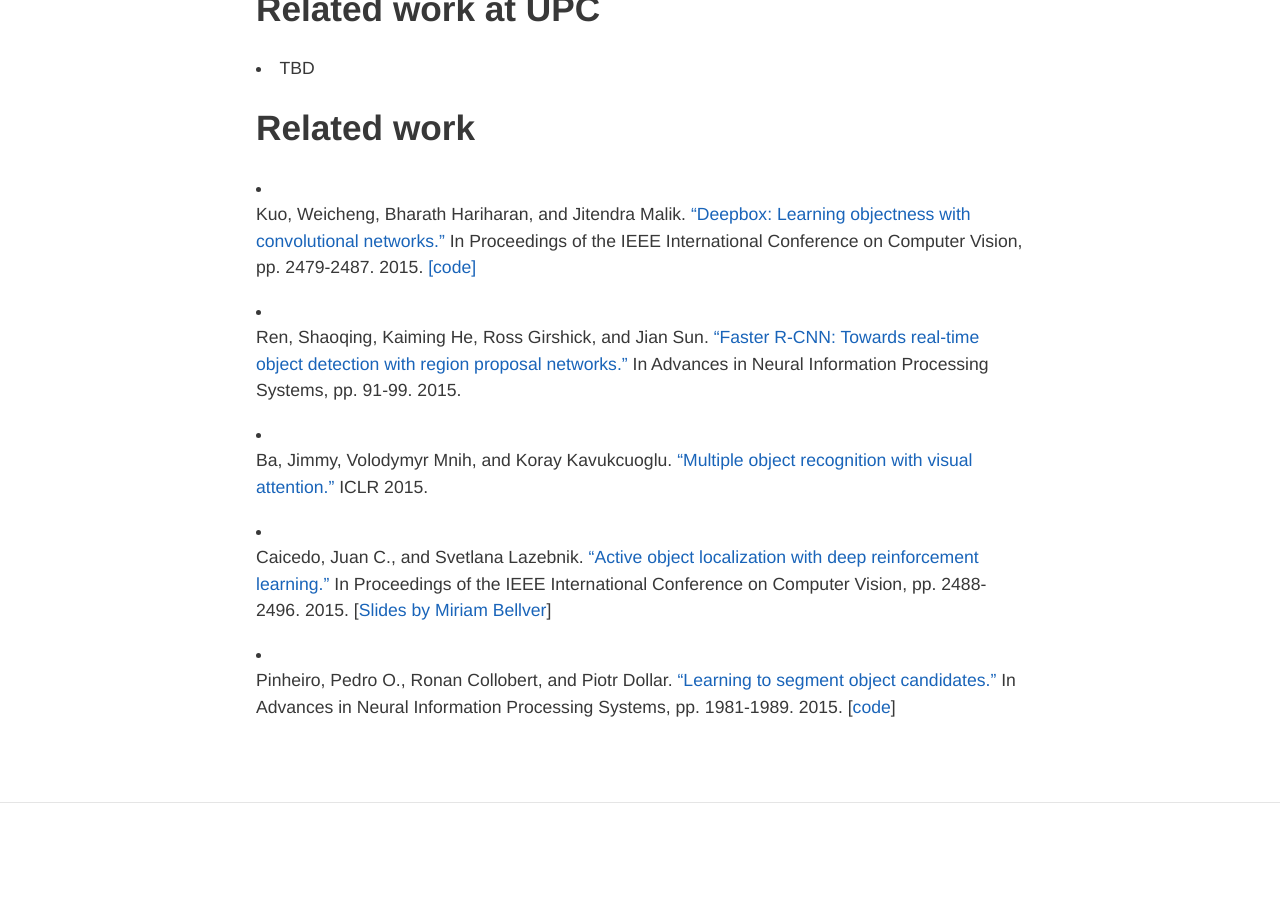
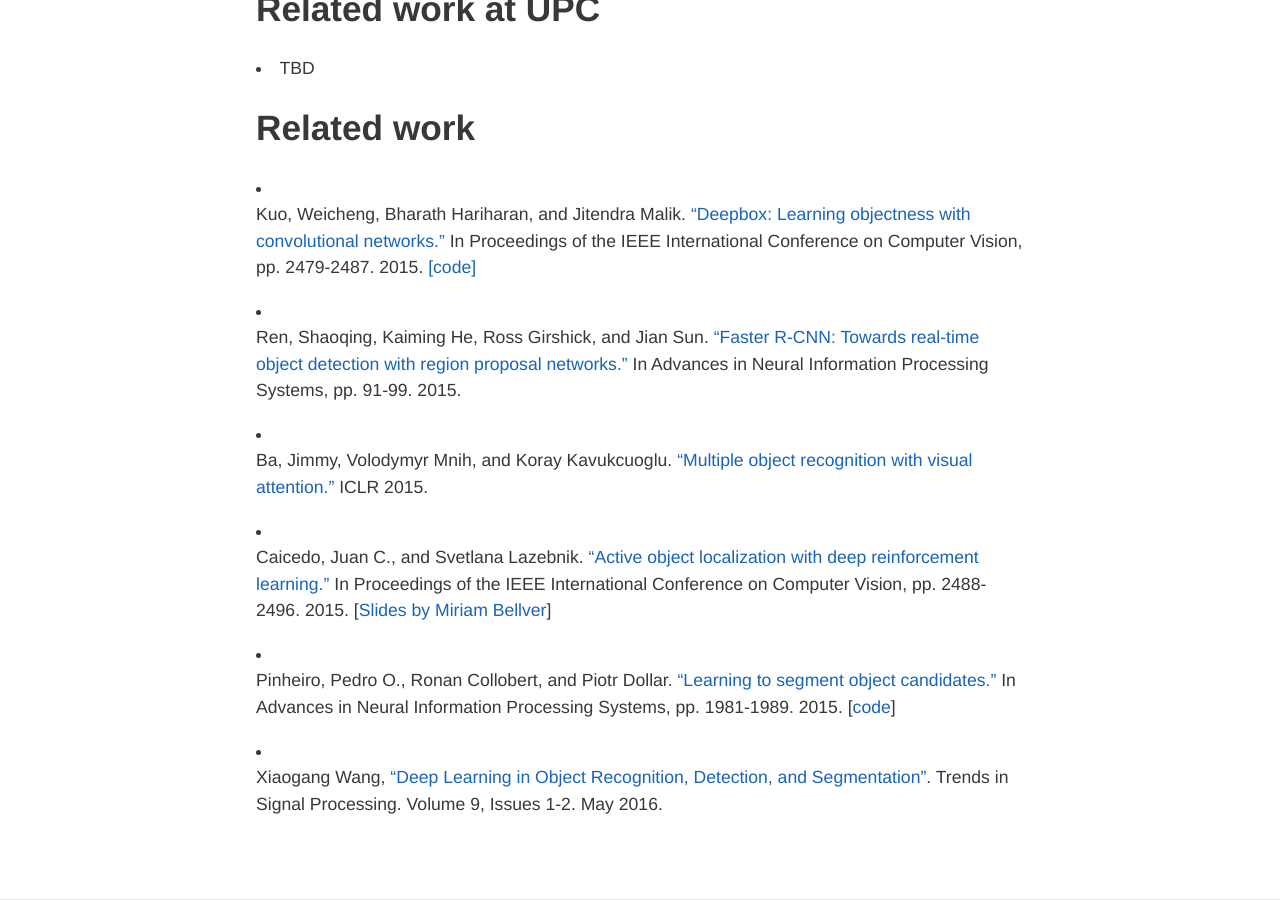
Before and after one commit to imatge-upc/telecombcn-2016-dlcv, a Jekyll site: the page built from objects.md, in a window 1280 px wide and 900 px high, scrolled down 841 px. Built offline with Jekyll 4.4.1, drawn with Linux system fonts in a browser that asks for light colours; nearby versions of some CDN libraries; before the commit the page ends 1644 px from its top, so only the background shows below that.

Commit message:
Deep Learning in Object Recognition, Detection, and Segmentation

```diff
--- a/objects.md
+++ b/objects.md
@@ -41,3 +41,5 @@ hide: true
 * Caicedo, Juan C., and Svetlana Lazebnik. ["Active object localization with deep reinforcement learning."](http://www.cv-foundation.org/openaccess/content_iccv_2015/html/Caicedo_Active_Object_Localization_ICCV_2015_paper.html) In Proceedings of the IEEE International Conference on Computer Vision, pp. 2488-2496. 2015. [[Slides by Miriam Bellver](http://www.slideshare.net/xavigiro/active-object-localization-with-deep-reinforcement-learning)]
 
 * Pinheiro, Pedro O., Ronan Collobert, and Piotr Dollar. ["Learning to segment object candidates."](http://arxiv.org/abs/1604.02135) In Advances in Neural Information Processing Systems, pp. 1981-1989. 2015. [[code](https://github.com/ghostcow/deepmask)]
+
+* Xiaogang Wang, ["Deep Learning in Object Recognition, Detection, and Segmentation"](http://www.nowpublishers.com/article/Details/SIG-071). Trends in Signal Processing. Volume 9, Issues 1-2. May 2016.
```
